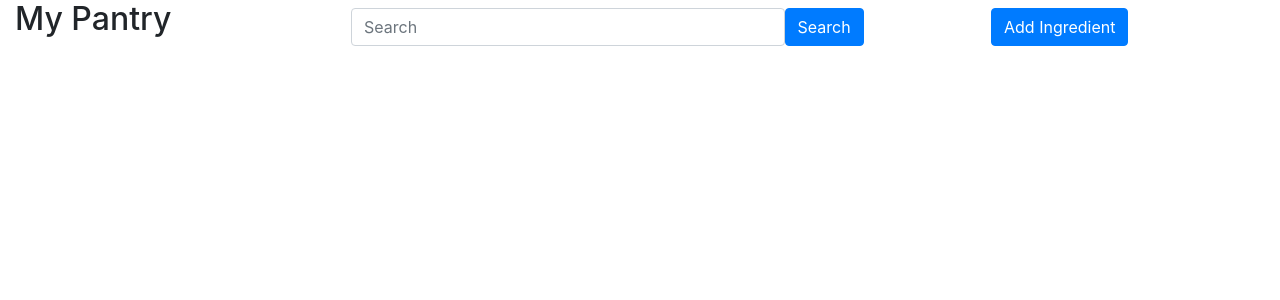
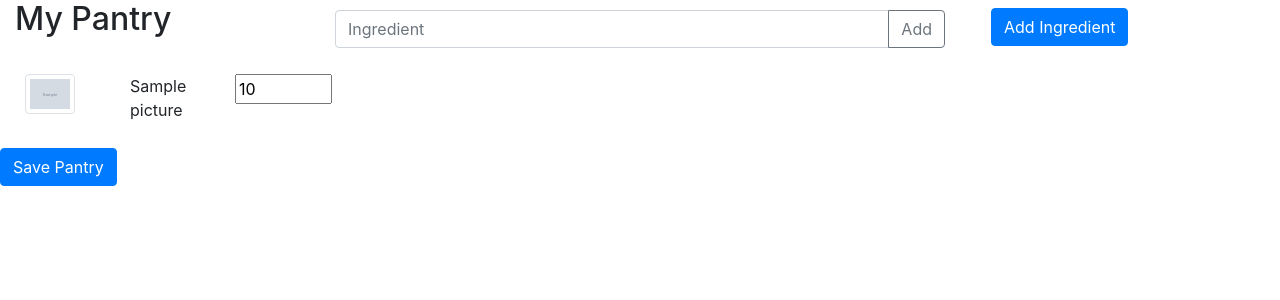
Before and after one commit to magnusjw/recipebuddy, a PHP site: page /index.php?action=pantry in a window 1280 px wide. Shown: the part 58-358 px from the top of the page. Run offline with PHP 8.4, Linux system fonts and the light colour scheme; tables that the repository leaves empty hold one stand-in row (values such as "Sample post"); grey boxes marked "Sample" are stand-in pictures.

Commit message:
overwrite master

```diff
--- a/controllers/PantryController.php
+++ b/controllers/PantryController.php
@@ -7,7 +7,9 @@
  */
     $user_id = 1;
 
-if(isset($_POST["add_ingredient"])) {
+if(isset($_POST)) {
+   //echo var_dump($_POST);
+    if(isset($_POST["add_ingredient"])){
         $ingredient_name = $_POST["ingredientName"];
         $ingredient_category = $_POST["category"];
         $target_dir = "resources/ingredients_pictures/";
@@ -48,12 +50,23 @@ if(isset($_POST["add_ingredient"])) {
                 //echo "The file ". basename( $_FILES["fileToUpload"]["name"]). " has been uploaded.";
                 //Inserting data into the database
                 $last_id = Database_Gateway::getInstance()->insertNewIngredient($ingredient_name,$ingredient_category,$target_file);
-            Database_Gateway::getInstance()->addIngredientToUser($user_id,$last_id,0);
+                Database_Gateway::getInstance()->addIngredientToUser($user_id,$last_id,1);
             } else {
                 echo "Sorry, there was an error uploading your file.";
             }
         }
     }
+    if(isset($_POST["save_ingredients"])){
+        Database_Gateway::getInstance()->updatePantry($user_id,$_POST["ingredientId"],$_POST["quantity"]);
+    }
+}
 
+$array_ingredient = [];
+$db_ingredients = Database_Gateway::getInstance()->getPantry($user_id);
+if($db_ingredients->num_rows > 0){
+    while($row = $db_ingredients->fetch_assoc()){
+        array_push($array_ingredient,new Ingredient($row["idIngredient"],$row["name"],$row["category"],$row["path"],$row["quantity"]));
+    }
+}
 
 require_once ('views/html/pantry.php');
--- a/database/Database_Gateway.php
+++ b/database/Database_Gateway.php
@@ -37,7 +37,7 @@ class Database_Gateway
         if ($conn->connect_error) {
             die("Connection failed: " . $conn->connect_error);
         }
-        echo "Connected successfully";
+        //echo "Connected successfully";
 
         return $conn;
     }
@@ -63,4 +63,66 @@ class Database_Gateway
         mysqli_query($conn, $query);
         $conn->close();
     }
+
+    public function getPantry($userId){
+        $conn = self::dbConnection();
+        $query = sprintf("SELECT * FROM pantry,ingredient,picture WHERE pantry.idUser = %s AND ingredient.idPicture = picture.id AND pantry.idIngredient = ingredient.id;",$userId);
+        $results = mysqli_query($conn, $query);
+        $conn->close();
+        return $results;
+    }
+
+    public function updatePantry($userId,$arrayIngredient,$arrayQuantity){
+        $conn = self::dbConnection();
+        for ($i = 0; $i < count($arrayIngredient); $i++) {
+            if($arrayQuantity[$i] > 0){
+                $query = sprintf("UPDATE pantry SET quantity= %s WHERE idUser = %s AND idIngredient = %s;",$arrayQuantity[$i],$userId,$arrayIngredient[$i]);
+            }
+            else{
+                $query = sprintf("DELETE FROM pantry WHERE idUser = %s AND idIngredient = %s;",$userId,$arrayIngredient[$i]);
+            }
+            mysqli_query($conn, $query);
+        }
+        $conn->close();
+    }
+
+    public function searchIngredient($ingredient){
+        $conn = self::dbConnection();
+        // Prepare a select statement
+        $sql = "SELECT * FROM ingredient WHERE LOWER(name) LIKE LOWER(?)";
+
+        if($stmt = mysqli_prepare($conn, $sql)){
+            // Bind variables to the prepared statement as parameters
+            mysqli_stmt_bind_param($stmt, "s", $ingredient);
+
+            // Attempt to execute the prepared statement
+            if(mysqli_stmt_execute($stmt)){
+                $result = mysqli_stmt_get_result($stmt);
+
+                // Check number of rows in the result set
+                if(mysqli_num_rows($result) > 0){
+                    // Fetch result rows as an associative array
+                    while($row = mysqli_fetch_array($result, MYSQLI_ASSOC)){
+                        echo "<p>" . $row["name"] . "</p>";
+                    }
+                } else{
+                    echo "<p>No matches found</p>";
+                }
+            } else{
+                echo "ERROR: Could not able to execute $sql. " . mysqli_error($conn);
+            }
+        }
+
+        // Close statement
+        mysqli_stmt_close($stmt);
+    }
+
+    public function getIngredientByName($name){
+        $conn = self::dbConnection();
+        $query = sprintf('SELECT ingredient.id AS id,ingredient.name AS name, picture.path AS path FROM ingredient,picture WHERE LOWER(ingredient.name) = LOWER("%s") AND ingredient.idPicture = picture.id;',$name);
+        $results = mysqli_query($conn, $query);
+        $conn->close();
+        return $results;
+    }
+
 }
--- a/index.php
+++ b/index.php
@@ -13,6 +13,7 @@ if (isset($_GET['action'])) {
         require_once ('controllers/CreateRecipeController.php');
     }
     elseif ($_GET['action'] == 'pantry') {
+        require_once ('models/Ingredient.php');
         require_once ('controllers/PantryController.php');
     }
     elseif ($_GET['action'] == 'shopping_list') {
--- a/models/Ingredient.php
+++ b/models/Ingredient.php
@@ -11,6 +11,7 @@ class Ingredient
     private $name;
     private $category;
     private $picture;
+    private $quantity;
 
     /**
      * Ingredient constructor.
@@ -19,13 +20,56 @@ class Ingredient
      * @param $category
      * @param $picture
      */
-    public function __construct($id, $name, $category, $picture)
+    public function __construct($id, $name, $category, $picture,$quantity)
     {
         $this->id = $id;
         $this->name = $name;
         $this->category = $category;
         $this->picture = $picture;
+        $this->quantity = $quantity;
+    }
+
+    /**
+     * @return mixed
+     */
+    public function getId()
+    {
+        return $this->id;
+    }
+
+    /**
+     * @return mixed
+     */
+    public function getCategory()
+    {
+        return $this->category;
     }
 
 
+    /**
+     * @return mixed
+     */
+    public function getName()
+    {
+        return $this->name;
+    }
+
+    /**
+     * @return mixed
+     */
+    public function getPicture()
+    {
+        return $this->picture;
+    }
+
+    /**
+     * @return mixed
+     */
+    public function getQuantity()
+    {
+        return $this->quantity;
+    }
+
+
+
 }
--- a/views/css/pantry_stylesheet.css
+++ b/views/css/pantry_stylesheet.css
@@ -0,0 +1,29 @@
+.search-box{
+    padding-top: 10px;
+}
+
+.ingredient{
+    padding: 10px;
+}
+
+.text-center{
+    vertical-align: middle;
+}
+
+.result{
+    position: absolute;
+    z-index: 999;
+    top: 100%;
+    left: 0;
+}
+/* Formatting result items */
+.result p{
+    margin: 0;
+    padding: 7px 10px;
+    border: 1px solid #CCCCCC;
+    border-top: none;
+    cursor: pointer;
+}
+.result p:hover{
+    background: #f2f2f2;
+}
--- a/views/html/pantry.php
+++ b/views/html/pantry.php
@@ -7,16 +7,57 @@
 include_once "headband.html";
 ?>
 <body>
+    <link rel="stylesheet" href="views/css/pantry_stylesheet.css">
     <div class="container-fluid">
         <div class="row">
             <div class="col-md-3">
                 <h2>My Pantry</h2>
             </div>
+            <script src="https://code.jquery.com/jquery-1.12.4.min.js"></script>
+            <script type="text/javascript">
+                $(document).ready(function(){
+                    $('.search-box .input-group input[type="text"]').on("keyup input", function(){
+                        /* Get input value on change */
+                        var inputVal = $(this).val();
+                        var resultDropdown = $('.search-box .result');
+                        if(inputVal.length){
+                            $.get("controllers/backend-search.php?func=get_results", {term: inputVal}).done(function(data){
+                                // Display the returned data in browser
+                                resultDropdown.html(data);
+                            });
+                        } else{
+                            resultDropdown.empty();
+                        }
+                    });
+
+                    // Set search input value on click of result item
+                    $(document).on("click", ".search-box .result p", function(){
+                        $(this).parents(".search-box").find('input[type="text"]').val($(this).text());
+                        $(this).parent(".result").empty();
+                    });
+
+                    $(document).on("click",".search-box .input-group .input-group-append .btn",function () {
+                        var inputVal = $('.search-box .input-group input[type="text"]').val();
+                        var php_var = "<?php echo $user_id; ?>";
+                        var ingredientDisplay = $('[name="ingredient-display"]');
+                        $.get("controllers/backend-search.php?func=add_ingredient", {term: inputVal,iduser: php_var}).done(function(data){
+                            // Display the returned data in browser
+                            ingredientDisplay.append(data);
+                        });
+                        console.log("click");
+                    })
+                });
+            </script>
             <div class="col-md-6">
-                <form class="form-inline form-control-lg">
-                    <input class="form-control w-75" type="text" placeholder="Search" aria-label="Search">
-                    <Button type="button" class="btn btn-primary" input="submit">Search</Button>
-                </form>
+                <div class="search-box">
+                    <div class="input-group mb-3">
+                        <input type="text" class="form-control" placeholder="Ingredient" aria-describedby="basic-addon">
+                        <div class="input-group-append">
+                            <button class="btn btn-outline-secondary" type="button">Add</button>
+                        </div>
+                    </div>
+                    <div class="result"></div>
+                </div>
             </div>
             <div class="col-md-3">
                 <form class="form-inline form-control-lg">
@@ -63,8 +104,28 @@ include_once "headband.html";
                     </div>
                 </form>
             </div>
-
         </div>
     </div>
 
+    <form action="index?action=pantry"  method="post">
+        <div class="container-fluid" name="ingredient-display">
+            <?php foreach ($array_ingredient as $ingredient){
+                echo '<div class="ingredient row">';
+                    echo '<input type="hidden" name="ingredientId[]" value="'.$ingredient->getId().'">';
+                    echo '<div class="col-md-1">';
+                        echo '<img name="path[]" src="'.$ingredient->getPicture().'" alt="..." class="img-thumbnail" width="50" height="50">';
+                    echo '</div>';
+                    echo '<div class="col-md-1">';
+                        echo '<p name="name[]">'.$ingredient->getName().'</p>';
+                    echo '</div>';
+                    echo '<div class="col-md-1">';
+                        echo '<input name="quantity[]" type="number" name="quantity" value="'.$ingredient->getQuantity().'" min="0" max="100">';
+                    echo '</div>';
+                echo '</div>';
+            }
+            ?>
+        </div>
+        <button type="submit" class="btn btn-primary" name="save_ingredients">Save Pantry</button>
+    </form>
+
 </body>
```
Also changed, not shown: controllers/backend-search.php (+31 -4 lines). Lines whose indentation alone changed are shown as unchanged.
